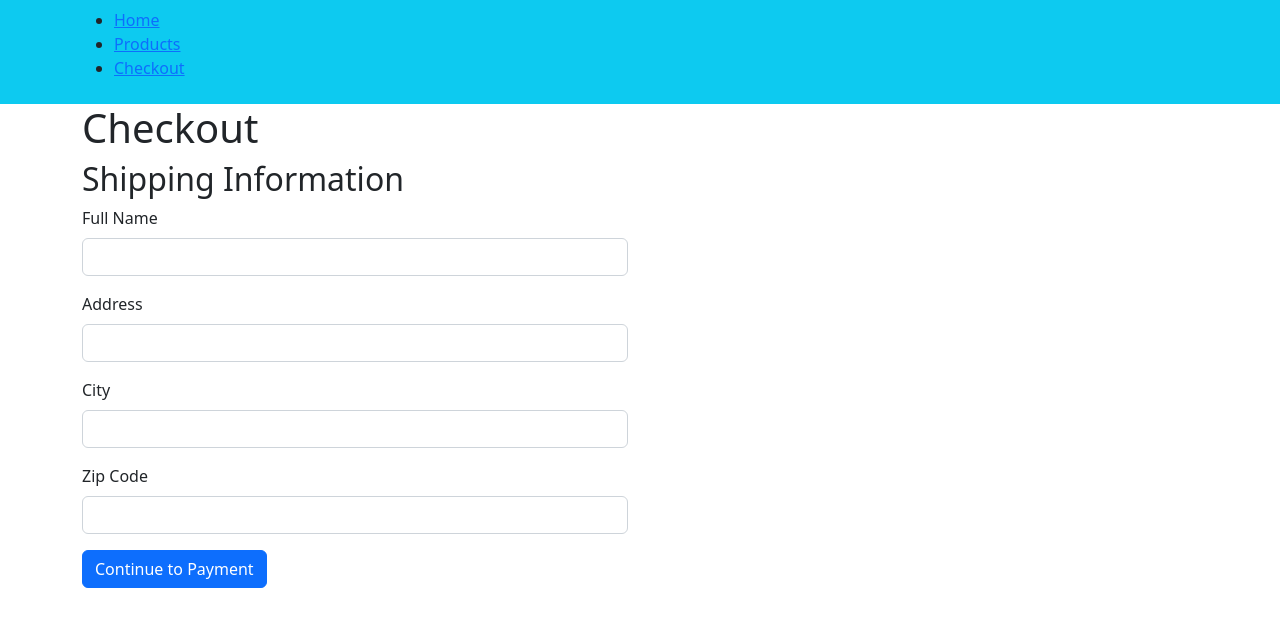
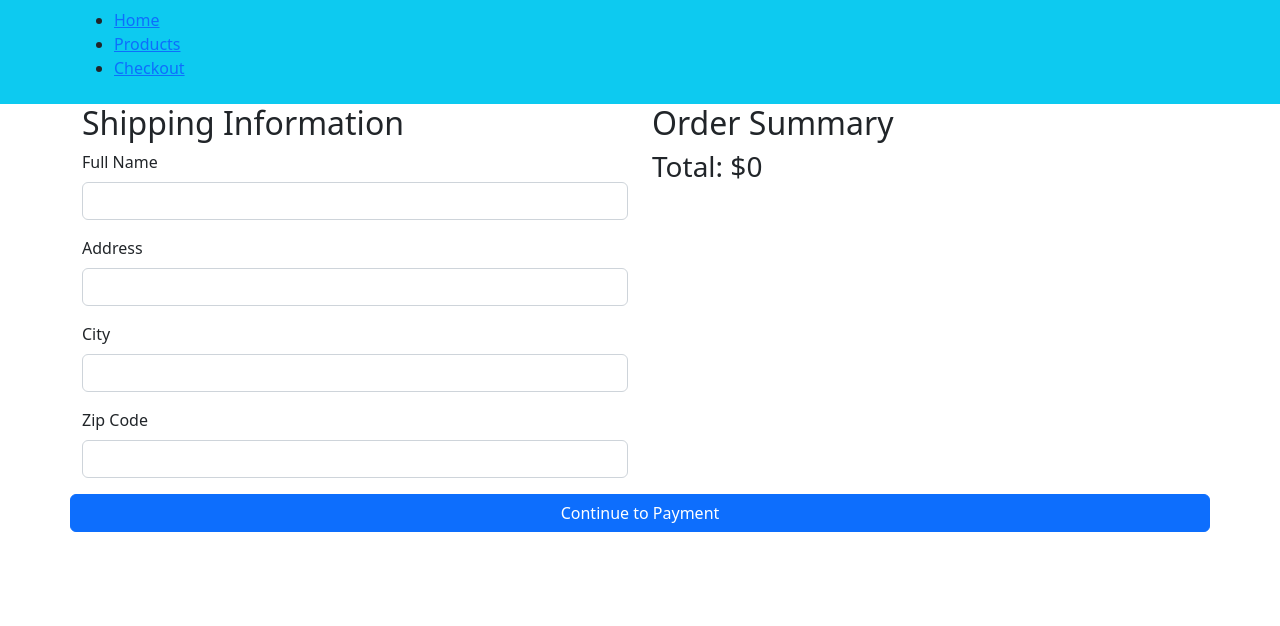
Before and after one commit to giseljeancatbagan/wd73_exercise_2h_react_CATBAGAN, a React (Vite) app: page /checkout in a window 1280 px wide. Shown: the top 626 px of the page. Built offline with nearby package versions, Linux system fonts and the light colour scheme.

Commit message:
Added store file and update the code of all the components

```diff
--- a/src/App.jsx
+++ b/src/App.jsx
@@ -3,25 +3,25 @@ import Navbar from "./components/Navbar"
 import Home from "./pages/Home"
 import CheckOut from "./pages/CheckOut"
 import ProductList from "./pages/ProductList";
-import React, { useState } from "react";
+import { Provider } from "react-redux";
 import store from "./store/store";
 
+
 function App() {
-  const [selectedProducts, setSelectedProducts] = useState([]);
 
   return (
     <>
 
-
+  <Provider store={store}>
     <BrowserRouter>
     <Navbar />
       <Routes>
           <Route path="/" element={<Home />} />
           <Route path="/products"element={<ProductList/>} />
-          <Route path="/checkout" element={<CheckOut selectedProducts={selectedProducts} />} />
+          <Route path="/checkout" element={<CheckOut />} />
       </Routes>
     </BrowserRouter>
-
+    </Provider>
 
     </>
   )
--- a/src/components/CartCheckout.jsx
+++ b/src/components/CartCheckout.jsx
@@ -1,4 +1,4 @@
-function CartCheckout() {
+function CartCheckout({ selectedProducts, totalAmount }) {
     return (
         <>
         <div className="col-md-6">
@@ -17,3 +17,5 @@ function CartCheckout() {
         </>
     )
 }
+
+export default CartCheckout
--- a/src/components/Products.jsx
+++ b/src/components/Products.jsx
@@ -1,5 +1,14 @@
+import { useDispatch } from "react-redux";
+import { addToCart } from "../store/cartActions";
+
 function Products(props) {
   const { image, title, description, price, category } = props;
+  const dispatch = useDispatch();
+
+  const handleAddToCart = () => {
+    const product = { title, description, price, category };
+    dispatch(addToCart(product));
+  }
     return (
         <>
 
@@ -13,6 +22,7 @@ function Products(props) {
           <li className="list-group-item">$ {price}</li>
           <li className="list-group-item">{category}</li>
         </ul>
+        <button onClick={handleAddToCart} className="btn btn-primary">Add to Cart</button>
 
       </div>
 
--- a/src/pages/CheckOut.jsx
+++ b/src/pages/CheckOut.jsx
@@ -1,14 +1,18 @@
 import { useEffect } from "react"
+import { useSelector } from "react-redux"
+import CartCheckout from "../components/CartCheckout";
 
-function CheckOut({ selectedProducts }) {
-    const totalAmount = selectedProducts.reduce((total, product) => total + product.price, 0);
+function CheckOut() {
+  const selectedProducts = useSelector((state) => state.cartItems);
+
+  const totalAmount = selectedProducts.reduce((total, product) => total + product.price, 0);
+
     useEffect(() => {
         document.title = 'CheckOut'
     })
     return (
         <>
        <div className="container">
-      <h1>Checkout</h1>
       <div className="row">
         <div className="col-md-6">
           <h2>Shipping Information</h2>
@@ -37,11 +41,12 @@ function CheckOut({ selectedProducts }) {
               </label>
               <input type="text" className="form-control" id="zipcode" />
             </div>
-            <button type="submit" className="btn btn-primary">
+          </form>
+        </div>
+        <CartCheckout selectedProducts={selectedProducts} totalAmount={totalAmount} />
+        <button type="submit" className="btn btn-primary">
               Continue to Payment
             </button>
-          </form>
-        </div>
       </div>
     </div>
         </>
--- /dev/null
+++ b/src/store/cartActions.js
@@ -0,0 +1,6 @@
+export const ADD_TO_CART = "ADD_TO_CART";
+
+export const addToCart = (product) => ({
+  type: ADD_TO_CART,
+  payload: product,
+});
--- a/src/store/cartReducer.js
+++ b/src/store/cartReducer.js
@@ -1,18 +1,15 @@
+import { ADD_TO_CART } from "./cartActions";
+
 const initialState = {
   cartItems: [],
 };
 
 const cartReducer = (state = initialState, action) => {
   switch (action.type) {
-      case "ADD_TO_CART":
+    case ADD_TO_CART:
       return {
         ...state,
         cartItems: [...state.cartItems, action.payload],
-        };
-      case "REMOVE_FROM_CART":
-        return {
-          ...state,
-          cartItems: state.cartItems.filter((item) => item.id !== action.payload),
       };
     default:
       return state;
```
Also changed, not shown: src/store/store.js (line endings or trailing spaces). Lines whose indentation alone changed are shown as unchanged.
